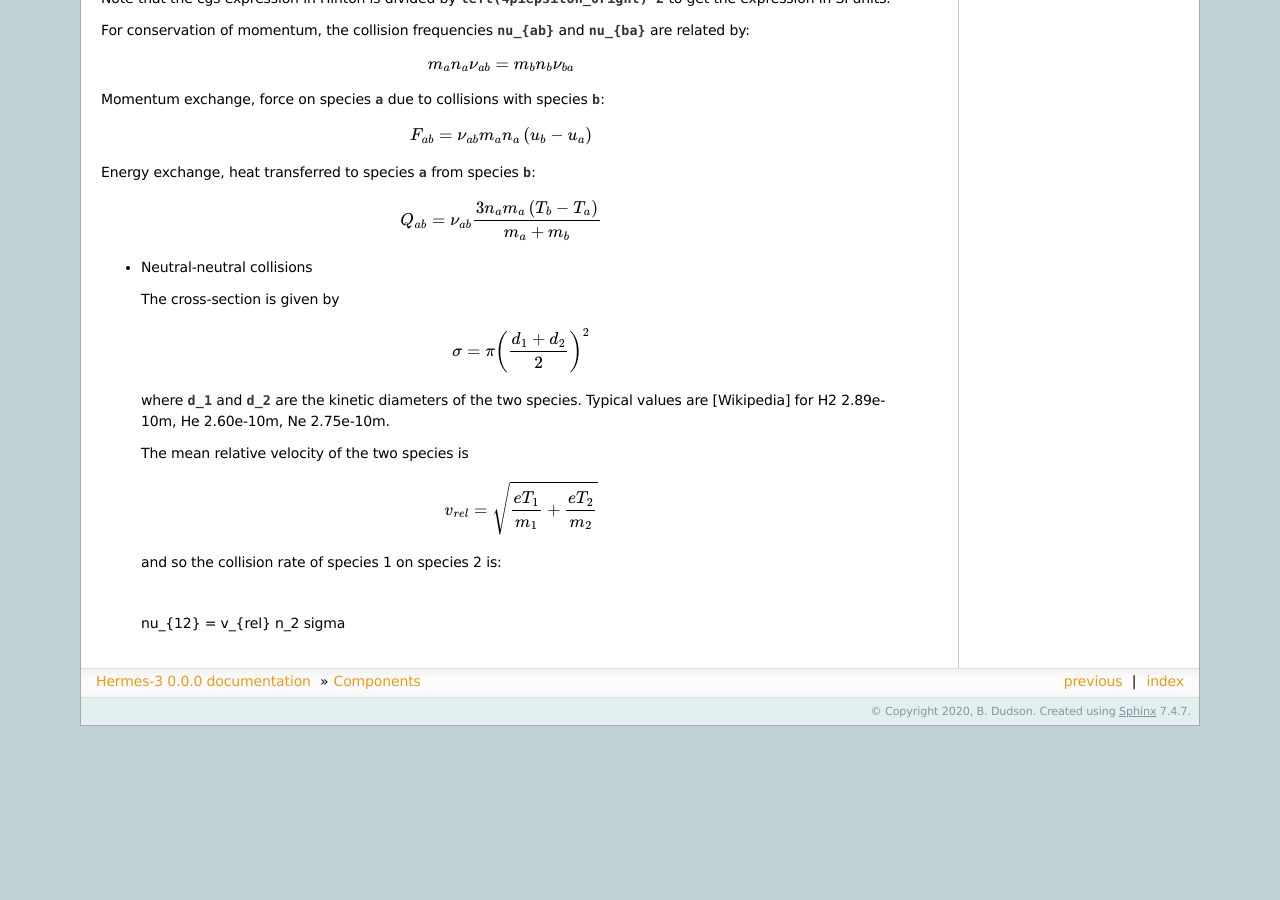
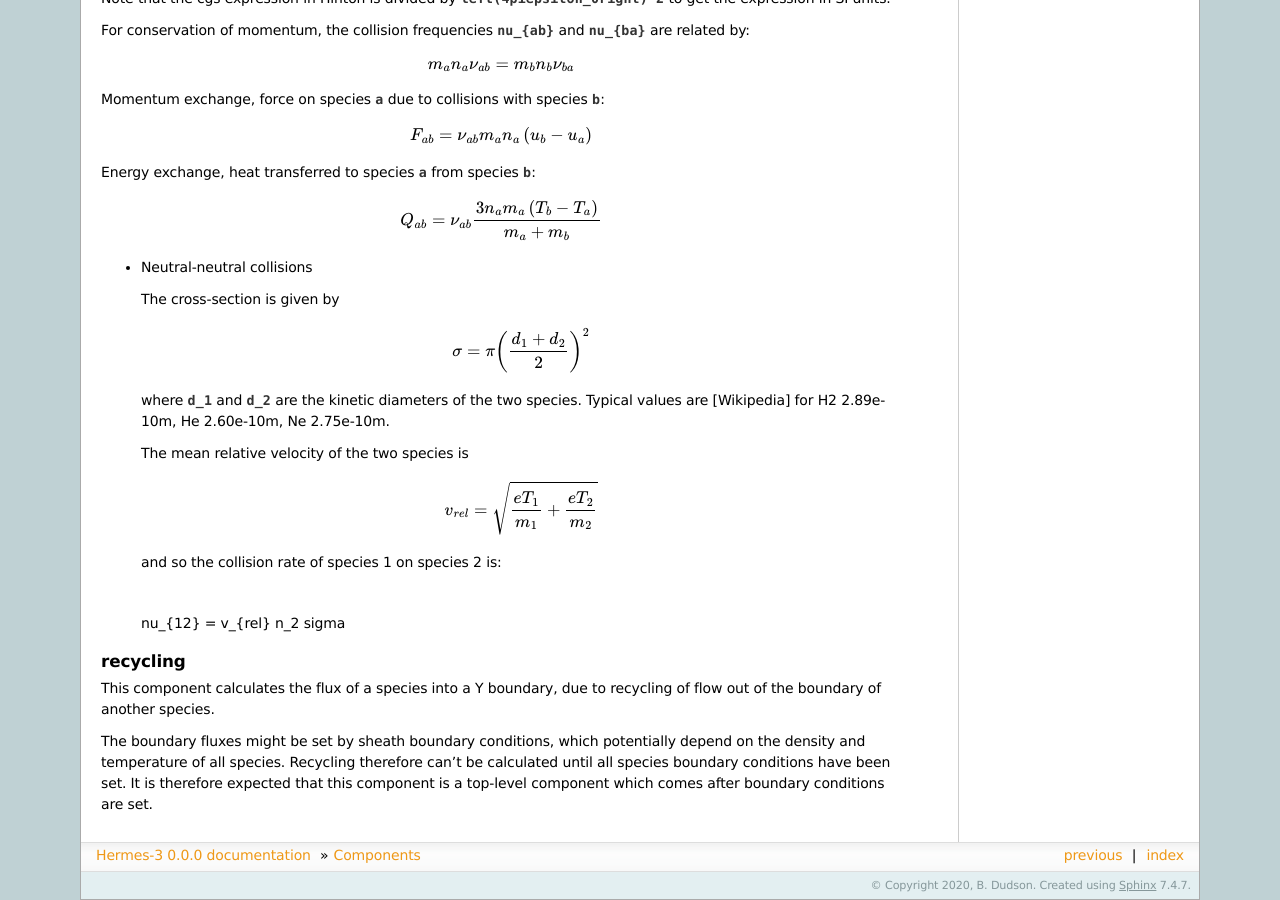
Before and after one commit to bendudson/hermes-3, a Sphinx documentation site: the page built from doc/sphinx/components.rst, in a window 1280 px wide and 900 px high, scrolled down 1676 px. Built offline with Sphinx 7.4.7, drawn with Linux system fonts in a browser that asks for light colours; before the commit the page ends 2402 px from its top, so only the background shows below that.

Commit message:
Particle recycling component
Doesn't yet handle energy or momentum in the recycled species.
Includes basic test and documentation.

```diff
--- a/doc/sphinx/components.rst
+++ b/doc/sphinx/components.rst
@@ -162,3 +162,16 @@ Energy exchange, heat transferred to species `a` from species `b`:
   .. math::
 
   \nu_{12} = v_{rel} n_2 \sigma
+
+
+recycling
+~~~~~~~~~
+
+This component calculates the flux of a species into a Y boundary,
+due to recycling of flow out of the boundary of another species.
+
+The boundary fluxes might be set by sheath boundary conditions,
+which potentially depend on the density and temperature of all species.
+Recycling therefore can't be calculated until all species boundary conditions
+have been set. It is therefore expected that this component is a top-level
+component which comes after boundary conditions are set.
```
Also changed, not shown: 5 other files.
